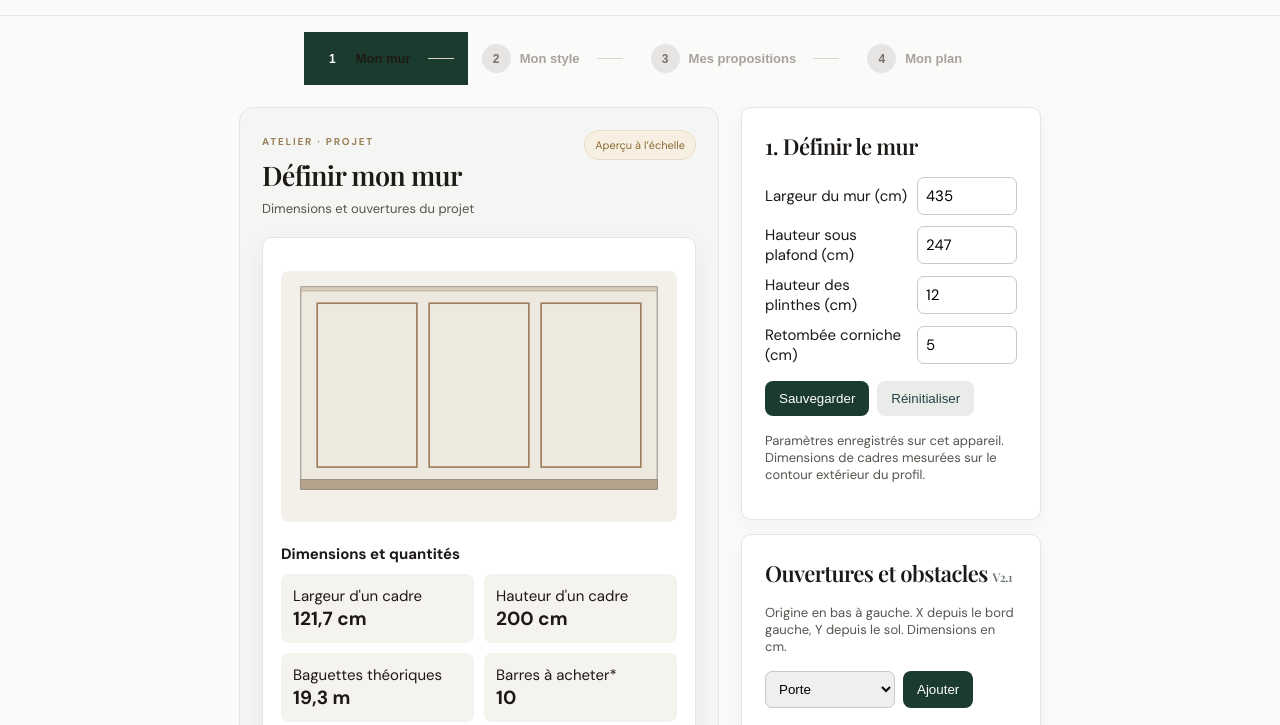
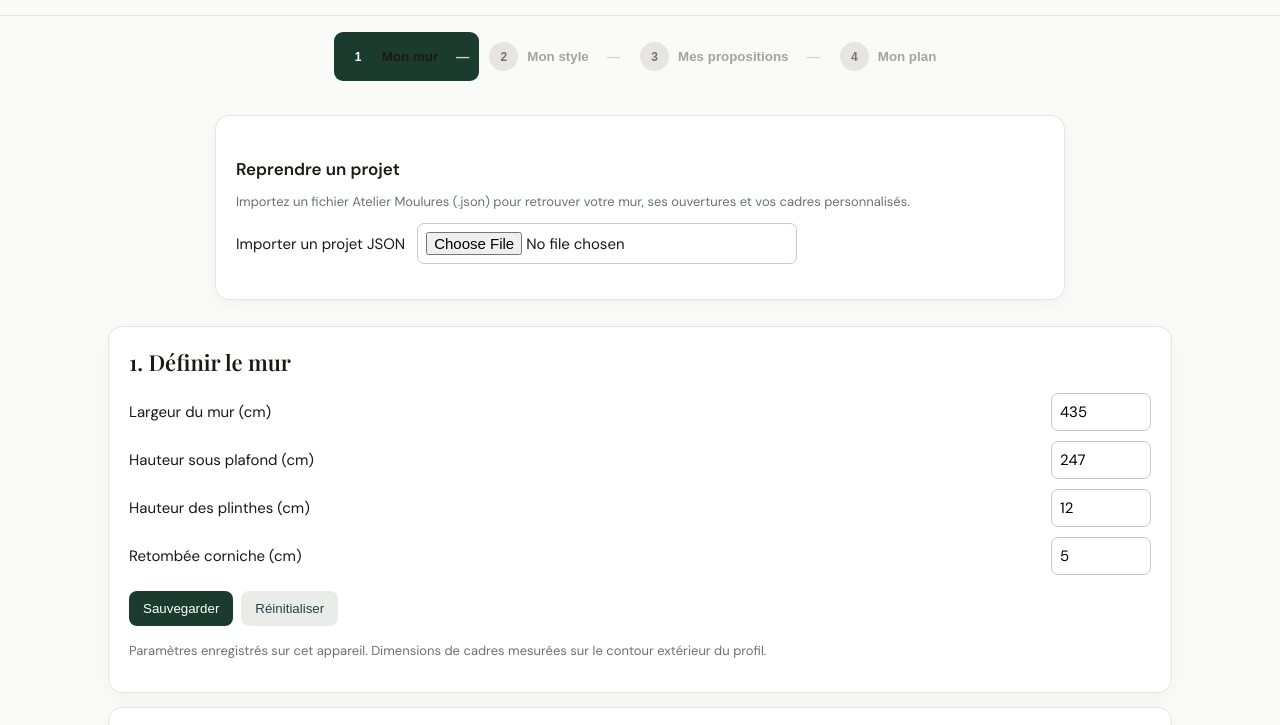
Before and after one commit to jm408/Atelier-moulures, a plain HTML site: page preview/v2-2/index.html in a window 1280 px wide. Shown: the part 86-811 px from the top of the page. Drawn offline with nearby package versions, Linux system fonts and the light colour scheme.

Commit message:
Disable breaking V2.2 DOM relocation and load safe neutral UI

```diff
--- a/preview/v2-2/index.html
+++ b/preview/v2-2/index.html
@@ -14,4 +14,4 @@ const fmt=n=>Number(n.toFixed(1)).toLocaleString('fr-FR');const el=id=>document.
 function render(){const p=Object.fromEntries([...new FormData(form)].map(([k,v])=>[k,Number(v)]));const {w,h,base,cornice,cols,rows,side,bottom,top,gapX,gapY,profile,bar,loss,upper}=p;const cw=(w-2*side-(cols-1)*gapX)/cols,available=h-base-cornice-bottom-top-(rows-1)*gapY,ch=available/rows,heights=rows===2?[available*upper/100,available*(100-upper)/100]:Array(rows).fill(ch),valid=Object.values(p).every(Number.isFinite)&&cw>profile/10*2&&heights.every(v=>v>profile/10*2)&&base+cornice<h&&bar>0&&cols>=1&&rows>=1;el('warning').textContent=valid?'':'Dimensions incompatibles : réduis les marges, les espaces ou le nombre de cadres.';if(!valid){svg.innerHTML='';['cw','ch','meters','bars'].forEach(id=>el(id).textContent='—');el('cuts').innerHTML='';return}
 const scale=Math.min(540/w,330/h),ox=(600-w*scale)/2,oy=24,rect=(x,y,ww,hh,fill,stroke,sw=1)=>'<rect x="'+x+'" y="'+y+'" width="'+ww+'" height="'+hh+'" fill="'+fill+'" stroke="'+stroke+'" stroke-width="'+sw+'"/>';let shapes=rect(ox,oy,w*scale,h*scale,'#eee9df','#918c82',1.5);shapes+=rect(ox,oy+(h-base)*scale,w*scale,base*scale,'#b4a48d','#8c8070');shapes+=rect(ox,oy,w*scale,cornice*scale,'#d8cbbb','#aaa092');for(let r=0;r<rows;r++)for(let c=0;c<cols;c++){const x=ox+(side+c*(cw+gapX))*scale,y=oy+(cornice+top+heights.slice(0,r).reduce((a,b)=>a+b,0)+r*gapY)*scale;shapes+=rect(x,y,cw*scale,heights[r]*scale,'none','#9a7d5c',Math.max(1.5,profile/10*scale));}svg.setAttribute('viewBox','0 0 600 '+Math.max(380,oy+h*scale+30));svg.innerHTML=shapes;const count=cols*rows,total=2*cols*(rows*cw+heights.reduce((a,b)=>a+b,0))/100;el('cw').textContent=fmt(cw)+' cm';el('ch').textContent=heights.map(fmt).join(' / ')+' cm';el('meters').textContent=fmt(total)+' m';el('bars').textContent=Math.ceil(total*(1+loss/100)*100/bar);el('cuts').innerHTML='<tr><td>Horizontales</td><td>'+2*count+'</td><td>'+fmt(cw)+' cm</td></tr>'+heights.map((v,i)=>'<tr><td>Verticales rangée '+(i+1)+'</td><td>'+(2*cols)+'</td><td>'+fmt(v)+' cm</td></tr>').join('')}
 form.addEventListener('input',render);el('save').onclick=()=>{localStorage.setItem('atelier-moulures',JSON.stringify(Object.fromEntries(new FormData(form))));el('save').textContent='Enregistré ✓';setTimeout(()=>el('save').textContent='Sauvegarder',1200)};el('reset').onclick=()=>{for(const [k,v] of Object.entries(defaults))form.elements[k].value=v;render()};render();if('serviceWorker'in navigator)navigator.serviceWorker.getRegistrations().then(rs=>rs.forEach(r=>r.unregister())).catch(()=>{});
-</script><script src="../v2-1/v2-obstacles.js"></script><script src="../v2-1/v2-composition.js?v=20261123-8"></script><script src="../v2-1/v2-results-top-handle.js?v=4"></script><script src="../v2-1/v2-wizard.js?v=20261123-10"></script><script src="../v2-1/v2-project-ux-v2.js?v=1"></script><script src="../v2-1/v2-polish.js?v=1"></script><script src="./v2-layout-gemini-neutral.js"></script></body></html>
+</script><script src="../v2-1/v2-obstacles.js"></script><script src="../v2-1/v2-composition.js?v=20261123-8"></script><script src="../v2-1/v2-results-top-handle.js?v=4"></script><script src="../v2-1/v2-wizard.js?v=20261123-10"></script><script src="../v2-1/v2-project-ux-v2.js?v=1"></script><script src="../v2-1/v2-polish.js?v=1"></script><script src="./v2-safe-ui.js"></script></body></html>
```
